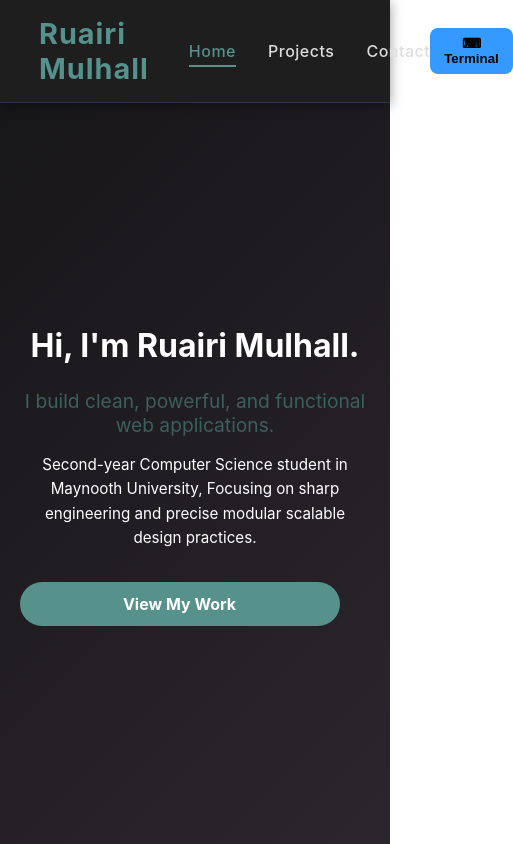
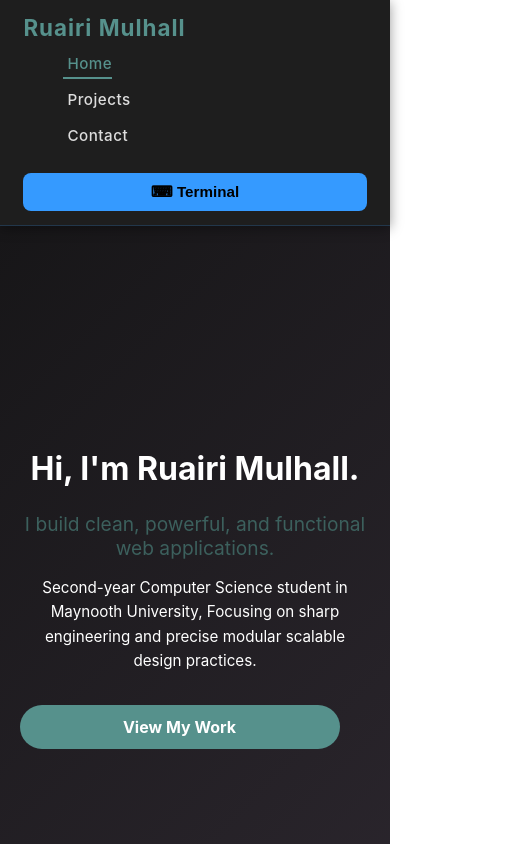
Before and after one commit to Ruairi922/MyWebsite, a React (Create React App) app: page / in a window 390 px wide. Shown: the top 844 px of the page, 513 px wide, since content can reach past the window. Built offline with nearby package versions, Linux system fonts and the light colour scheme.

Commit message:
navbar mobile resp

```diff
--- a/src/styles/Navbar.css
+++ b/src/styles/Navbar.css
@@ -5,7 +5,7 @@
   padding: 16px 10%;
   position: sticky;
   top: 0;
-  background: rgba(18, 18, 18, 0.95); /* true black glass */
+  background: rgba(18, 18, 18, 0.95);
   backdrop-filter: blur(12px);
   box-shadow: 0 2px 12px rgba(0, 0, 0, 0.4);
   z-index: 1000;
@@ -16,7 +16,7 @@
 /* Logo */
 .navbar-logo a {
   color: #56918c;
-  font-size: 1.8rem;
+  font-size: clamp(1.4rem, 3vw, 1.8rem);
   font-weight: 700;
   text-decoration: none;
   letter-spacing: 1px;
@@ -45,7 +45,7 @@
   transition: color 0.3s ease;
 }
 
-/* Hover underline effect */
+/* Hover underline */
 .navbar-links li a::after {
   content: "";
   position: absolute;
@@ -65,7 +65,7 @@
   width: 100%;
 }
 
-/* Active link style */
+/* Active link */
 .navbar-links li.active a {
   color: #56918c;
 }
@@ -74,7 +74,7 @@
   width: 100%;
 }
 
-
+/* Terminal Button */
 .terminal-button {
   background-color: #359aff;
   color: #000000;
@@ -90,3 +90,53 @@
 .terminal-button:hover {
   background-color: #5bbcff;
 }
+
+/* ======================= */
+/* 📱 Mobile Responsiveness */
+/* ======================= */
+@media (max-width: 768px) {
+  .navbar {
+    flex-direction: column;
+    align-items: flex-start;
+    padding: 14px 6%;
+  }
+
+  .navbar-links {
+    flex-direction: column;
+    gap: 1.2rem;
+    margin-top: 12px;
+    width: 100%;
+  }
+
+  .navbar-links li a {
+    font-size: 1rem;
+    padding-left: 4px;
+  }
+
+  .terminal-button {
+    width: 100%;
+    margin: 12px 0 0 0;
+    padding: 10px;
+    text-align: center;
+  }
+}
+
+/* XS Screens */
+@media (max-width: 420px) {
+  .navbar-logo a {
+    font-size: 1.4rem;
+  }
+
+  .terminal-button {
+    font-size: 0.95rem;
+    padding: 10px 12px;
+  }
+
+  .navbar-links {
+    gap: 1rem;
+  }
+
+  .navbar-links li a {
+    font-size: 0.95rem;
+  }
+}
```
